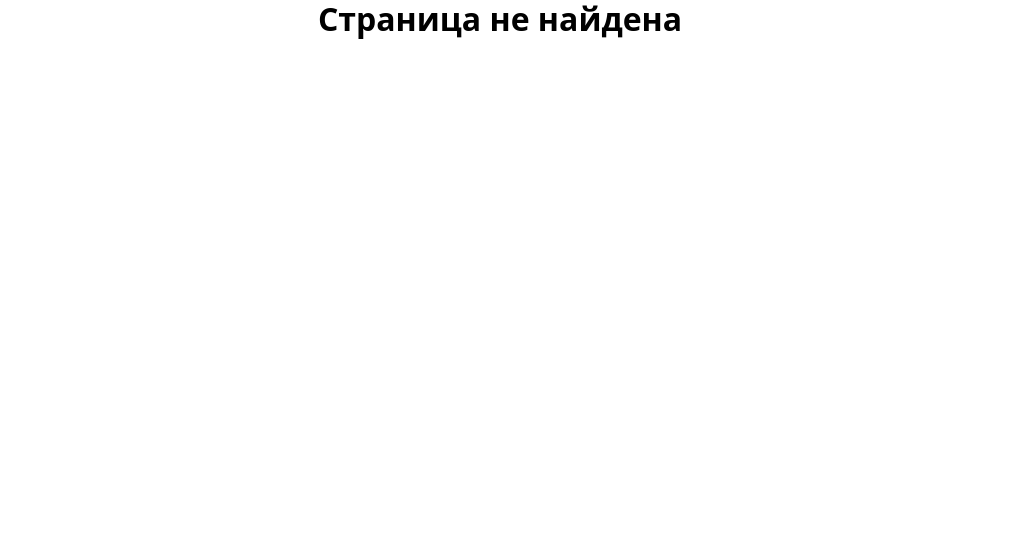
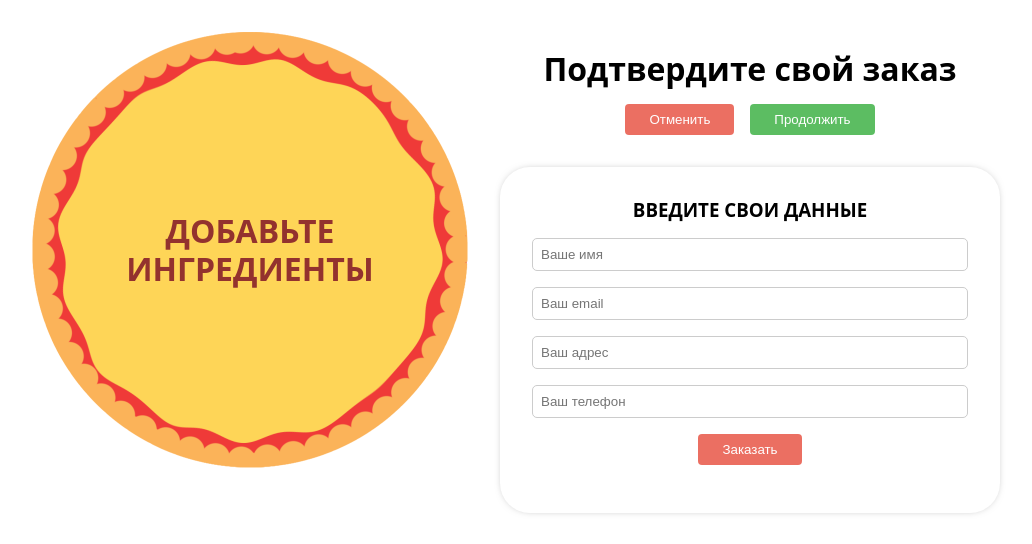
Before and after one commit to Commondore/pizza-25, a React (Vite) app: page /checkout/contact-data in a window 1280 px wide. Shown: the top 544 px of the page, without its empty margins (140-1172 px from the left). Built offline with nearby package versions, Linux system fonts and the light colour scheme.

Commit message:
add contact data

```diff
--- a/src/App.tsx
+++ b/src/App.tsx
@@ -1,3 +1,4 @@
+import { ContactData } from "@/components/order/contact-data";
 import { CheckoutPage } from "@/pages/checkout-page";
 import { PizzaPage } from "@/pages/pizza-page";
 import { Route, Routes } from "react-router";
@@ -7,7 +8,9 @@ function App() {
     <>
       <Routes>
         <Route path="/" element={<PizzaPage />} />
-        <Route path="/checkout" element={<CheckoutPage />} />
+        <Route path="/checkout" element={<CheckoutPage />}>
+          <Route path="contact-data" element={<ContactData />} />
+        </Route>
 
         <Route path="*" element={<h1 style={{ textAlign: "center" }}>Страница не найдена</h1>} />
       </Routes>
--- a/src/components/order/checkout-summary/index.tsx
+++ b/src/components/order/checkout-summary/index.tsx
@@ -1,6 +1,7 @@
 import { Pizza } from "@/components/pizza";
 import { Ings } from "@/interfaces/pizza";
 import { Button } from "@/shared/ui/button";
+import { Outlet, useNavigate } from "react-router";
 
 import styles from "./style.module.css";
 
@@ -9,19 +10,21 @@ interface Props {
 }
 
 export const CheckoutSummary = ({ ings }: Props) => {
+  const navigate = useNavigate();
   return (
     <>
       <Pizza ings={ings} />
       <div className={styles.checkout}>
         <h1 className={styles.title}>Подтвердите свой заказ</h1>
         <div className={styles.controls}>
-          <Button action={() => {}} type="danger">
+          <Button action={() => navigate("/")} type="danger">
             Отменить
           </Button>
-          <Button action={() => {}} type="success">
+          <Button action={() => navigate("/checkout/contact-data")} type="success">
             Продолжить
           </Button>
         </div>
+        <Outlet />
       </div>
     </>
   );
--- /dev/null
+++ b/src/components/order/contact-data/index.tsx
@@ -0,0 +1,32 @@
+import { Button } from "@/shared/ui/button";
+
+import styles from "./style.module.css";
+import { usePizzaContext } from "@/context/pizza-context";
+
+export const ContactData = () => {
+  const { ings, price } = usePizzaContext();
+  return (
+    <div className={styles.contactData}>
+      <h3 className={styles.title}>Введите свои данные</h3>
+      <form>
+        <div className={styles.group}>
+          <input className={styles.input} name="name" type="text" placeholder="Ваше имя" />
+        </div>
+        <div className={styles.group}>
+          <input className={styles.input} name="email" type="email" placeholder="Ваш email" />
+        </div>
+        <div className={styles.group}>
+          <input className={styles.input} name="address" type="text" placeholder="Ваш адрес" />
+        </div>
+        <div className={styles.group}>
+          <input className={styles.input} name="phone" type="tel" placeholder="Ваш телефон" />
+        </div>
+        <div className={styles.group}>
+          <Button type={"danger"} action={() => {}}>
+            Заказать
+          </Button>
+        </div>
+      </form>
+    </div>
+  );
+};
--- /dev/null
+++ b/src/components/order/contact-data/style.module.css
@@ -0,0 +1,24 @@
+.contactData {
+  margin: 2rem auto 0;
+  max-width: 600px;
+  padding: 2rem;
+  box-sizing: border-box;
+  box-shadow: 0 0 10px -5px rgba(0, 0, 0, 0.6);
+  border-radius: 30px;
+  text-align: center;
+}
+.title {
+  text-align: center;
+  text-transform: uppercase;
+  margin-bottom: 1rem;
+}
+.group {
+  margin-bottom: 1rem;
+}
+.input {
+  width: 100%;
+  padding: 0.5rem;
+  box-sizing: border-box;
+  border-radius: 5px;
+  border: 1px solid #ccc;
+}
--- /dev/null
+++ b/src/context/pizza-context.tsx
@@ -0,0 +1,78 @@
+import { Ings } from "@/interfaces/pizza";
+import { createContext, useCallback, useContext, useMemo, useState } from "react";
+
+interface ContextType {
+  ings: Ings;
+  addIng: (ingName: string) => void;
+  removeIng: (event: React.MouseEvent<HTMLDivElement, MouseEvent>, ingName: string) => void;
+  price: number;
+}
+
+interface Props {
+  children: React.ReactNode;
+}
+
+const PizzaContext = createContext<ContextType>({
+  ings: {
+    cheese: 0,
+    olives: 0,
+    sausage: 0,
+    mushrooms: 0,
+  },
+  price: 100,
+  addIng: () => {},
+  removeIng: () => {},
+});
+
+const PRICES: Record<string, number> = {
+  cheese: 30,
+  olives: 60,
+  sausage: 70,
+  mushrooms: 40,
+};
+
+export const PizzaProvider = ({ children }: Props) => {
+  const [ings, setIngs] = useState<Ings>({
+    cheese: 0,
+    olives: 0,
+    sausage: 0,
+    mushrooms: 0,
+  });
+  const [price, setPrice] = useState(100);
+
+  const addIng = useCallback((ingName: string) => {
+    setIngs((ings) => {
+      return {
+        ...ings,
+        [ingName]: ings[ingName] + 1,
+      };
+    });
+
+    setPrice((price) => price + PRICES[ingName]);
+  }, []);
+
+  const removeIng = useCallback(
+    (event: React.MouseEvent<HTMLDivElement, MouseEvent>, ingName: string) => {
+      event.stopPropagation();
+
+      setPrice((price) => price - PRICES[ingName] * ings[ingName]);
+
+      setIngs((ings) => {
+        return {
+          ...ings,
+          [ingName]: 0,
+        };
+      });
+    },
+    [ings]
+  );
+
+  const data = useMemo(() => {
+    return { ings, price, addIng, removeIng };
+  }, [ings, price, addIng, removeIng]);
+
+  return <PizzaContext.Provider value={data}>{children}</PizzaContext.Provider>;
+};
+
+// eslint-disable-next-line react-refresh/only-export-components
+export const usePizzaContext = () => useContext(PizzaContext);
--- a/src/main.tsx
+++ b/src/main.tsx
@@ -4,11 +4,14 @@ import App from "./App.tsx";
 import { BrowserRouter } from "react-router";
 
 import "./index.css";
+import { PizzaProvider } from "@/context/pizza-context.tsx";
 
 createRoot(document.getElementById("root")!).render(
   <StrictMode>
     <BrowserRouter>
-      <App />
+      <PizzaProvider>
+        <App />
+      </PizzaProvider>
     </BrowserRouter>
   </StrictMode>
 );
--- a/src/pages/checkout-page.tsx
+++ b/src/pages/checkout-page.tsx
@@ -1,16 +1,9 @@
-import { useState } from "react";
-import { Ings } from "@/interfaces/pizza";
-
+import { usePizzaContext } from "@/context/pizza-context";
 import styles from "../App.module.css";
 import { CheckoutSummary } from "@/components/order/checkout-summary";
 
 export const CheckoutPage = () => {
-  const [ings, setIngs] = useState<Ings>({
-    cheese: 1,
-    olives: 1,
-    sausage: 1,
-    mushrooms: 1,
-  });
+  const { ings } = usePizzaContext();
 
   return (
     <div className={styles.checkout}>
--- a/src/pages/pizza-page.tsx
+++ b/src/pages/pizza-page.tsx
@@ -1,53 +1,15 @@
 import styles from "@/App.module.css";
 import { useState } from "react";
-import { Ings } from "@/interfaces/pizza";
 import { Pizza } from "@/components/pizza";
 import { Controls } from "@/components/controls";
 import { Modal } from "@/shared/ui/modal";
 import { OrderInfo } from "@/components/order/order-info";
-
-const PRICES: Record<string, number> = {
-  cheese: 30,
-  olives: 60,
-  sausage: 70,
-  mushrooms: 40,
-};
+import { usePizzaContext } from "@/context/pizza-context";
 
 export const PizzaPage = () => {
-  const [ings, setIngs] = useState<Ings>({
-    cheese: 0,
-    olives: 0,
-    sausage: 0,
-    mushrooms: 0,
-  });
+  const { ings, price, addIng, removeIng } = usePizzaContext();
 
   const [purchasing, setPurchasing] = useState(false);
-
-  const [price, setPrice] = useState(100);
-
-  const addIng = (ingName: string) => {
-    setIngs((ings) => {
-      return {
-        ...ings,
-        [ingName]: ings[ingName] + 1,
-      };
-    });
-
-    setPrice((price) => price + PRICES[ingName]);
-  };
-
-  const removeIng = (event: React.MouseEvent<HTMLDivElement, MouseEvent>, ingName: string) => {
-    event.stopPropagation();
-
-    setPrice((price) => price - PRICES[ingName] * ings[ingName]);
-
-    setIngs((ings) => {
-      return {
-        ...ings,
-        [ingName]: 0,
-      };
-    });
-  };
 
   const isPurchasing = () => {
     const ingCount = Object.values(ings).reduce((acc, count) => acc + count, 0);
```
